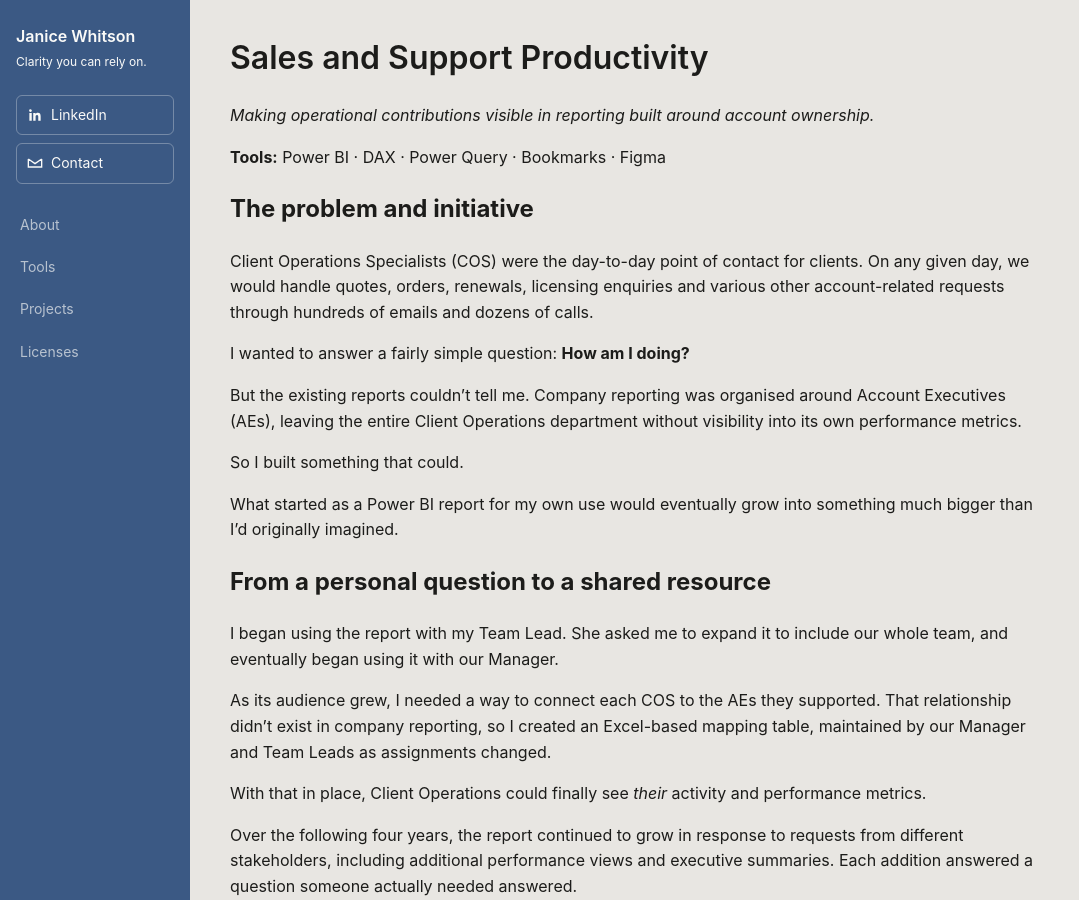
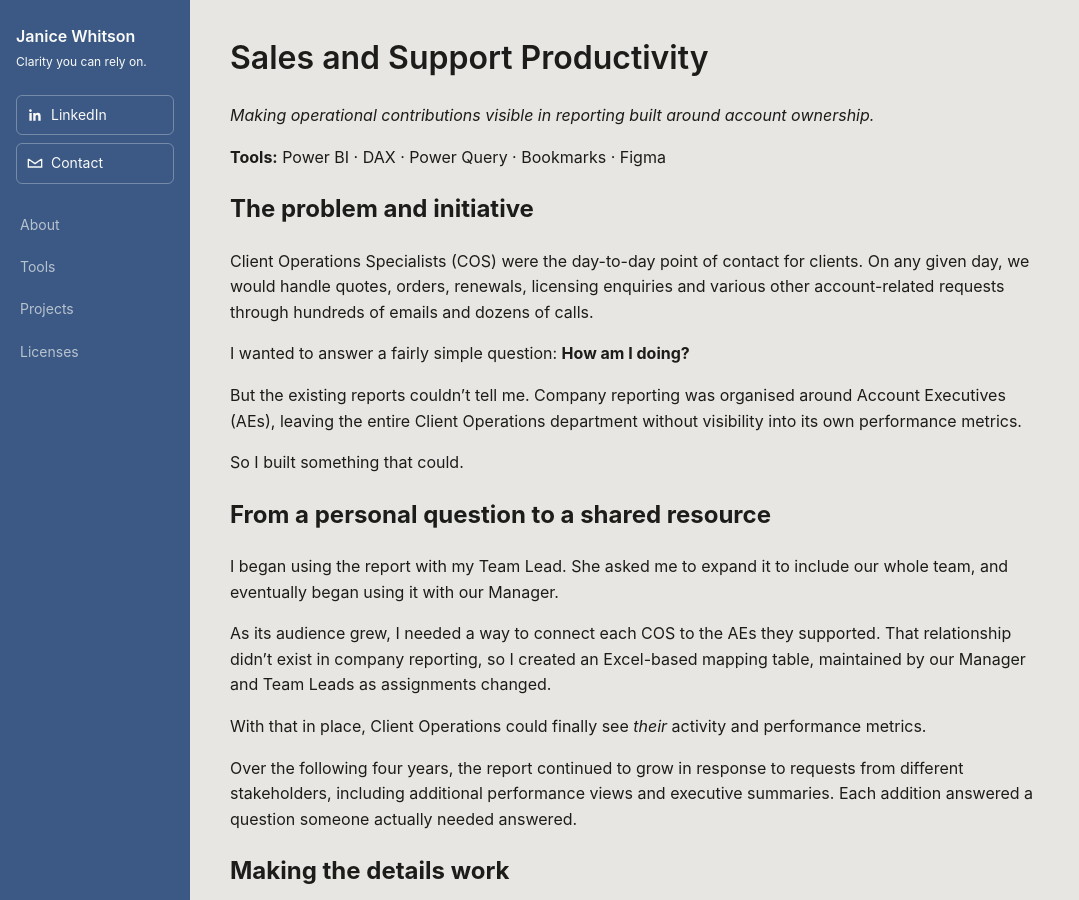
Before and after one commit to janicewhitson/data, a Jekyll site: the page built from projects/sales-support-productivity/index.md, in a window 1280 px wide and 900 px high. Shown: the whole window, without its empty margins (0-1079 px from the left). Built offline with Jekyll 4.4.1, drawn with Linux system fonts in a browser that asks for light colours.

Commit message:
Remove unnecessary growth claim from case study introduction

```diff
--- a/projects/sales-support-productivity/index.md
+++ b/projects/sales-support-productivity/index.md
@@ -16,8 +16,6 @@ I wanted to answer a fairly simple question: **How am I doing?**
 But the existing reports couldn't tell me. Company reporting was organised around Account Executives (AEs), leaving the entire Client Operations department without visibility into its own performance metrics.
 
 So I built something that could.
-
-What started as a Power BI report for my own use would eventually grow into something much bigger than I'd originally imagined.
 
 ## From a personal question to a shared resource
 
```
